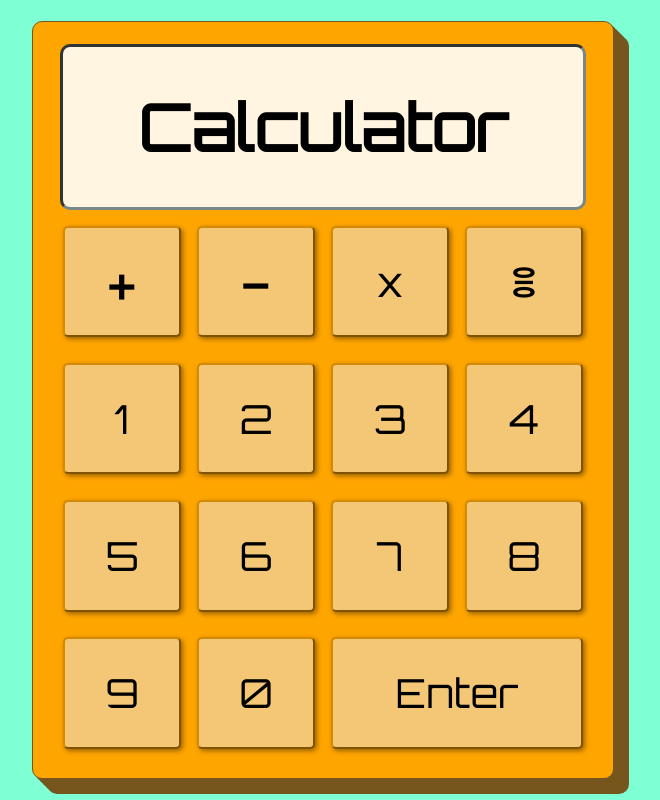
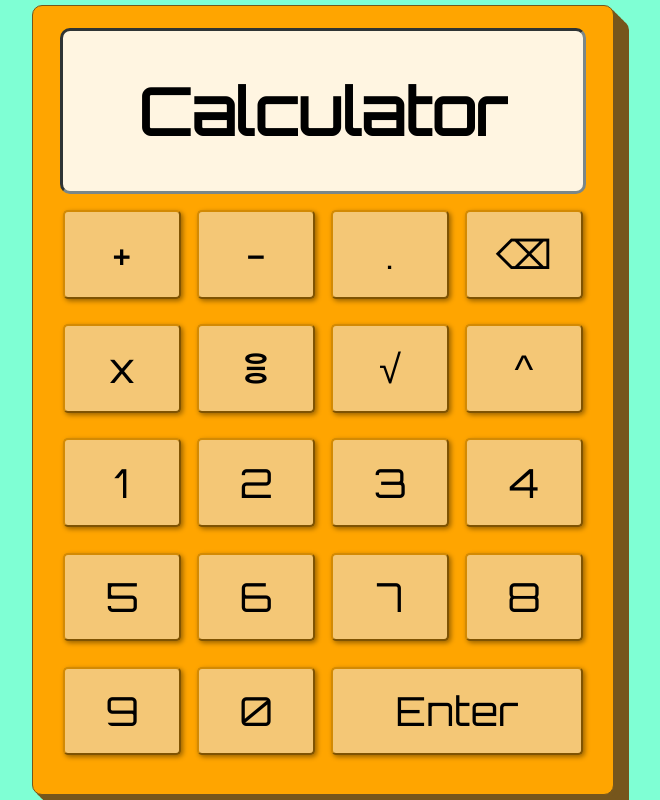
Before and after one commit to MrSumada/reaculator, a React (Create React App) app: page / in a window 1280 px wide. Shown: the whole page, without its empty margins (317-977 px from the left). Built offline with nearby package versions, Linux system fonts and the light colour scheme.

Commit message:
add javascript

```diff
--- a/src/components/Button.js
+++ b/src/components/Button.js
@@ -1,6 +1,4 @@
-import React from "react";
-
-
+import React, { useState, useEffect } from "react";
 
 const Button = (props) => {
 
@@ -12,8 +10,48 @@ const Button = (props) => {
         id = 'minus';
     }
 
+    // const click = (func) => {
+
+    //     if (func === '+') { setEquation("+");}
+    //     if (func === '-') { setEquation("-");}
+    //     if (func === 'x') { setEquation("x");}
+    //     if (func === 'ⴻ') { setEquation("ⴻ");}
+    //     if (func === '√') { setEquation("√");}
+    //     if (func === '^') { setEquation("^");}
+    //     if (func === '⌫') { setEquation("⌫");}
+
+    //     if (typeof func === "number" || func === ".") {
+    //         setCurrentNum(currentNum + func);
+    //         console.log(currentNum);
+    //     };
+    // }
+
+    // const add = (num) => {
+    //     setValue(value+num);
+    // }
+    // const subtract = (num) => {
+    //     setValue(value-num);
+    // }
+    // const multiply = (num) => {
+    //     setValue(value*num);
+    // }
+    // const divide = (num) => {
+    //     setValue(value/num);
+    // }
+    // const sqrt = () => {
+    //     setValue(Math.sqrt(value));
+    // }
+    // const exponent = (num) => {
+    //     setValue(value**num);
+    // }
+
+
     return (
-        <div id={`button-${id}`} className="button">{props.num}</div>
+        <div id={`button-${id}`} className="button"
+            // onClick={() => click(props.num)}
+        >
+            {props.num}
+        </div>
     )
 }
 
--- a/src/components/Calculator.js
+++ b/src/components/Calculator.js
@@ -1,23 +1,108 @@
-import React from "react";
+import React, { useState, useContext, useEffect } from "react";
 import Button from "./Button";
 
 const Calculator = () => {
 
-    const buttonsArr = ['+','-','x','ⴻ',1,2,3,4,5,6,7,8,9,0,'Enter'];
+    const [display, setDisplay] = useState(true);
+    const [value, setValue] = useState(0);
+    const [currentNum, setCurrentNum] = useState('');
+    const [equation, setEquation] = useState('');
+    const [clearNext, setClearNext] = useState(false);
+
+    const buttonsArr = ['+','-','.','⌫','x','ⴻ','√','^',1,2,3,4,5,6,7,8,9,0,'Enter'];
+
+    const click = (func) => {
+        if (display === true) {setDisplay(false)}
+        if (func === '+'|| func === '-'|| func === 'x'|| func === 'ⴻ'||func === '^') {
+            setValue(currentNum);
+            setClearNext(true);
+            setEquation(`${func}`)
+        }
+        if (func === '√') {
+            sqrt(currentNum) };
+
+        if (func === '⌫') {
+            setCurrentNum('');
+            setValue(0);
+            setEquation('');
+            setDisplay(true);
+        }
+        if (typeof func === "number" || func === ".") {
+            setCurrentNum(`${currentNum}` + func);
+            if (clearNext || currentNum === 0) {
+                setCurrentNum(func)
+                setClearNext(false)
+            };
+        };
+        if (func === 'Enter') {
+            if (equation === '+') { add(currentNum) };
+            if (equation === '-') { subtract(currentNum) };
+            if (equation === 'x') { multiply(currentNum) };
+            if (equation === 'ⴻ') { divide(currentNum) };
+            if (equation === '^') { exponent(currentNum) };
+        }
+    }
+
+    useEffect(() => {console.log(currentNum)}, [currentNum])
+    useEffect(() => {console.log(equation)}, [equation])
+    useEffect(() => {console.log(value)}, [value])
+
+    const add = (num) => {
+        setValue(parseFloat(value)+parseFloat(num));
+        setCurrentNum((parseFloat(value)+parseFloat(num).toFixed(6)));
+    }
+    const subtract = (num) => {
+        setValue(parseFloat(value)-parseFloat(num));
+        setCurrentNum(parseFloat(value)-parseFloat(num));
+    }
+    const multiply = (num) => {
+        setValue(parseFloat(value)*parseFloat(num));
+        setCurrentNum(parseFloat(value)*parseFloat(num));
+    }
+    const divide = (num) => {
+        setValue(parseFloat(value)/parseFloat(num));
+        setCurrentNum(parseFloat(value)/parseFloat(num));
+    }
+    const sqrt = (num) => {
+        setValue(Math.sqrt(parseFloat(num)));
+        setCurrentNum(Math.sqrt(parseFloat(num)));
+    }
+    const exponent = (num) => {
+        let total = (parseFloat(value)**parseFloat(num));
+        setValue(total);
+
+        if (total > 99999999) {
+            setCurrentNum(total.toExponential(4));
+        } else {
+            setCurrentNum(total);
+        }
+
+    }
 
     return(
         <div className="calculator">
             <div className="screen screen-center">
-                <h1 className="display">Calculator</h1>
+                {(display === true)
+                    ? <h1 className="display">Calculator</h1>
+                    : <h1 className="display">{currentNum}</h1>
+                }
+
             </div>
             <div className="buttons">
                 {buttonsArr.map((e, i) =>
-                    <Button key={i} num={buttonsArr[i]} func={buttonsArr[i]}
-                />)}
+                    <div
+                        id={`button-${buttonsArr[i]}`}
+                        className="button"
+                        key={i}
+                        num={buttonsArr[i]}
+                        func={buttonsArr[i]}
+                        onClick={() => click(buttonsArr[i])}
+                    >
+                        {buttonsArr[i]}
+                    </div>)}
+
             </div>
-
         </div>
-
     )
 }
 
--- a/src/index.css
+++ b/src/index.css
@@ -25,7 +25,7 @@ code {
   --shadow: rgb(118, 86, 28);
   --distance: 3px;
   width: min(70vw, 70vh);
-  height: min(92vw, 92vh);
+  height: min(96vw, 96vh);
   background-color: orange;
   border-radius: 10px;
   padding: 10px;
@@ -45,9 +45,15 @@ code {
   height: min(20vw, 20vh);
   margin: auto;
   margin-top: 1.5vh;
-  background-color: rgb(255, 245, 225);;
+  background-color: rgb(255, 245, 225);
   border-radius: 10px;
   border: 3px inset rgb(122, 135, 137);
+}
+
+h1 {
+  overflow: hidden;
+  max-width: min(60vw, 60vh);
+  text-overflow: ellipsis;
 }
 
 .screen-center {
@@ -56,7 +62,7 @@ code {
 
 .display {
   font-family: 'Orbitron', sans-serif;
-  font-size: 4em;
+  font-size: min(4em, calc(1em + 4.5vw));
   margin: 5%;
 }
 
@@ -67,7 +73,7 @@ code {
   width: min(65vw,65vh);
   display: grid;
   grid-template-columns: 2fr 2fr 2fr 2fr;
-  grid-template-rows: 2fr 2fr 2fr 2fr;
+  grid-template-rows: 2fr 2fr 2fr 2fr 2fr;
   grid-column-gap: 2vh;
   grid-row-gap: 2vw;
   justify-items: stretch;
@@ -103,14 +109,15 @@ code {
 }
 
 #button-plus, #button-minus {
-  font-size: 4em;
+  font-size: 3em;
+  font-weight: 100;
 }
 
 #button-minus {
   padding-top: 6%;
 }
 
-@media screen and (max-width: 550px) {
+@media screen and (max-width: 630px) {
   .buttons {
     grid-column-gap: 1vh;
     grid-row-gap: 1vw;
@@ -122,3 +129,15 @@ code {
     padding-bottom: 3px;
   }
 }
+
+@media screen and (max-width: 330px) {
+.buttons {
+  margin-top: .5vh;
+}
+
+  .button, #button-plus, #button-minus  {
+    font-size: 1em;
+    padding-top: 1px;
+    padding-bottom: 1px;
+  }
+}
```
